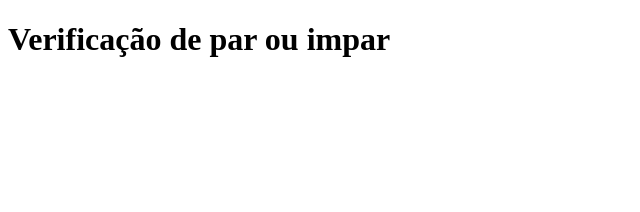
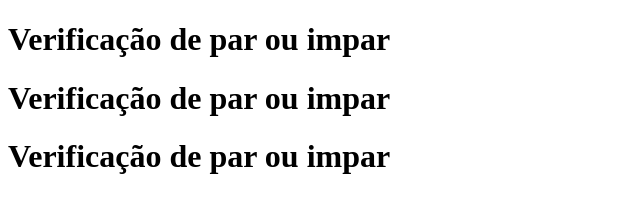
Before and after one commit to Denner0102/cadastro-de-produtos, a plain HTML site: page index.html in a window 1280 px wide. Shown: the whole page, without its empty margins (0-640 px from the left). Drawn offline with Linux system fonts and the light colour scheme.

Commit message:
Alterando Varios arquivos

```diff
--- a/app.js
+++ b/app.js
@@ -1,4 +1,6 @@
 // Definindo uma lista de números
+// Definindo uma lista de números
+let numeros = [2, 4, 6, 8, 10];
 let numeros = [2, 4, 6, 8, 10];
 // Percorrendo a lista com um loop for
 for (let i = 0; i < numeros.length; i++) {
--- a/index.html
+++ b/index.html
@@ -5,6 +5,8 @@
 </head>
 <body>
   <h1>Verificação de par ou impar</h1>
+  <h1>Verificação de par ou impar</h1>
+  <h1>Verificação de par ou impar</h1>
   <script src="app.js"></script>
 </body>
 </html>
```
Also changed, not shown: 1 other file.
